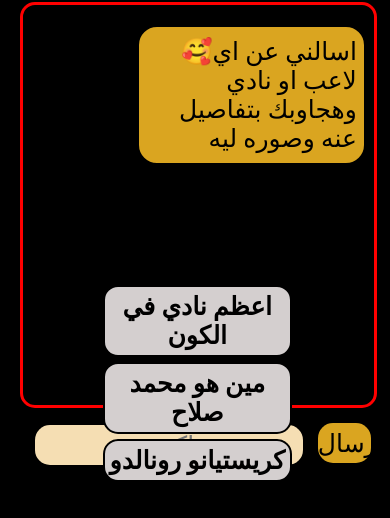
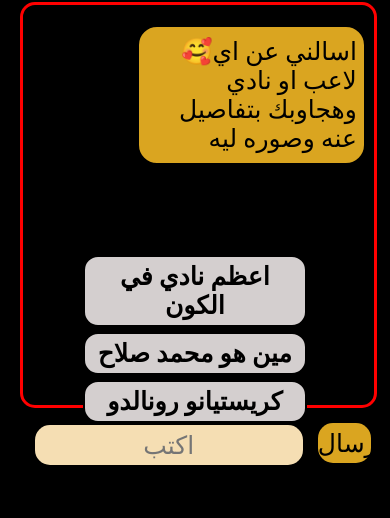
Before and after one commit to fathymohsen/corachat, a plain HTML site: page index.html in a window 390 px wide. Shown: the part 68-586 px from the top of the page. Drawn offline with Linux system fonts and the light colour scheme.

Commit message:
Update style.css

```diff
--- a/code/style.css
+++ b/code/style.css
@@ -150,6 +150,16 @@ header {
        bottom: 120px;
     }
 }
+@media (max-width:650px) {
+        .eqt span{
+        display: block;
+        margin: 5px 60px;
+        width: 90px;
+        position: relative;
+        bottom: 150px;
+    }
+
+}
 .eqt span{
     color: black;
     background: rgb(212, 207, 207);
@@ -160,7 +170,7 @@ header {
     text-align: center;
     font-weight:bold ;
     cursor: pointer;
-    width: 50%;
+    width: 60%;
 
 }
 .eqt{
```
